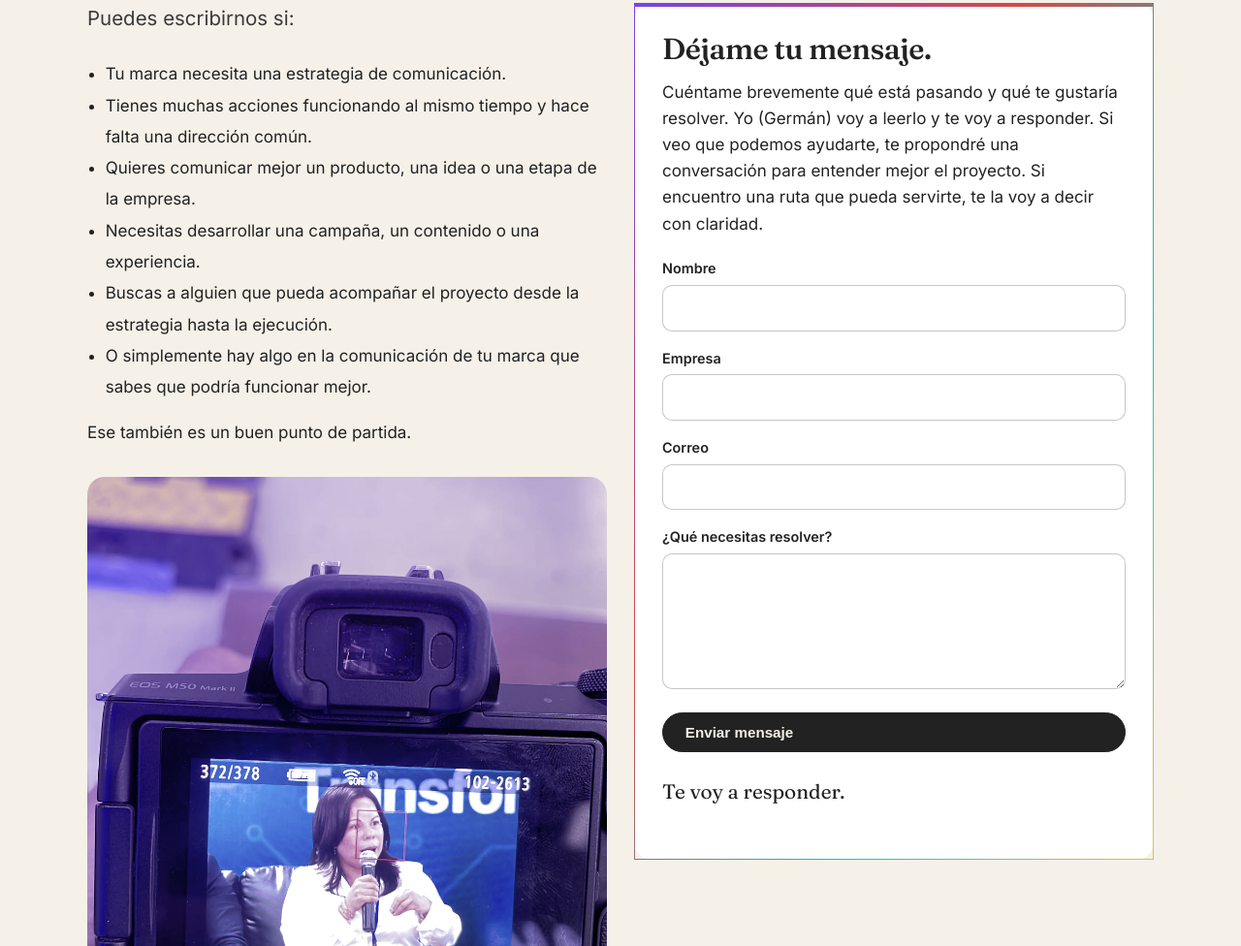
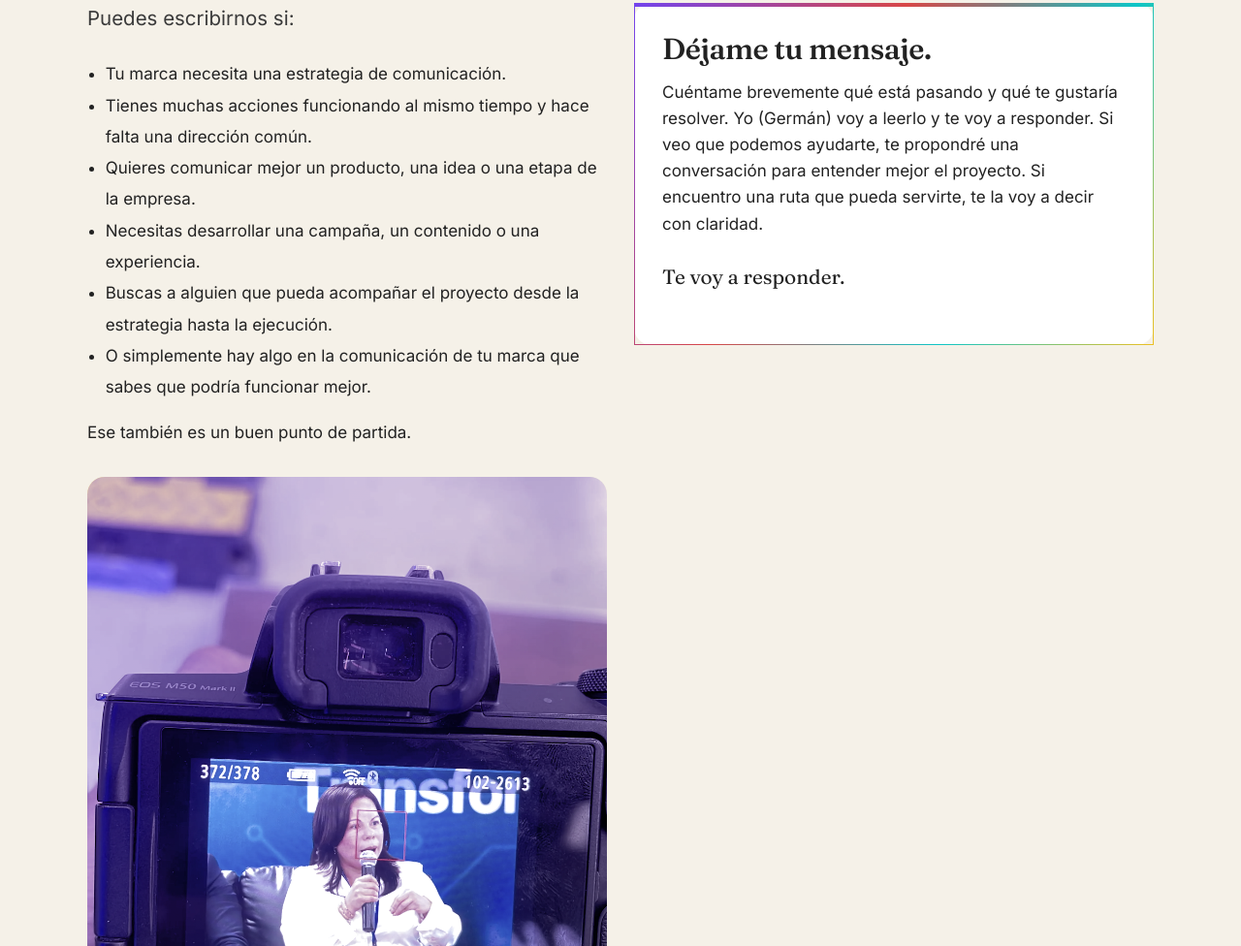
Before and after one commit to germanabreuc/quipus-website, an Eleventy site: page src/hablemos.njk in a window 1280 px wide. Shown: the part 611-1587 px from the top of the page at 97% size. Built offline with nearby package versions, Linux system fonts and the light colour scheme; Eleventy itself is replaced by a stand-in of ours; files that its build step writes are made by us from their sources; a script that the page names is missing.

Commit message:
Update hablemos.njk

```diff
--- a/src/hablemos.njk
+++ b/src/hablemos.njk
@@ -39,30 +39,9 @@ description: "Cuéntame brevemente qué está pasando y qué te gustaría resolv
           el proyecto. Si encuentro una ruta que pueda servirte, te la voy a decir con claridad.
         </p>
 
-        <form class="form" name="contacto" method="POST" data-netlify="true" netlify-honeypot="bot-field">
-          <input type="hidden" name="form-name" value="contacto">
-          <p class="visually-hidden">
-            <label>No llenar si eres humano: <input name="bot-field"></label>
-          </p>
-
-          <div>
-            <label for="nombre">Nombre</label>
-            <input type="text" id="nombre" name="nombre" required>
-          </div>
-          <div>
-            <label for="empresa">Empresa</label>
-            <input type="text" id="empresa" name="empresa">
-          </div>
-          <div>
-            <label for="correo">Correo</label>
-            <input type="email" id="correo" name="email" required>
-          </div>
-          <div>
-            <label for="mensaje">¿Qué necesitas resolver?</label>
-            <textarea id="mensaje" name="mensaje" required></textarea>
-          </div>
-          <button class="btn btn--primary" type="submit">Enviar mensaje</button>
-        </form>
+        <script src="https://js.hsforms.net/forms/embed/49262916.js"></script>
+        <div class="hs-form-frame" data-region="na1"
+             data-form-id="d74e6b88-4c60-4aa0-bf0d-3cb07aa8c801" data-portal-id="49262916"></div>
 
         <p style="margin-top:1.5rem; font-family: var(--font-display); font-size:1.3rem;">Te voy a
           responder.</p>
```
